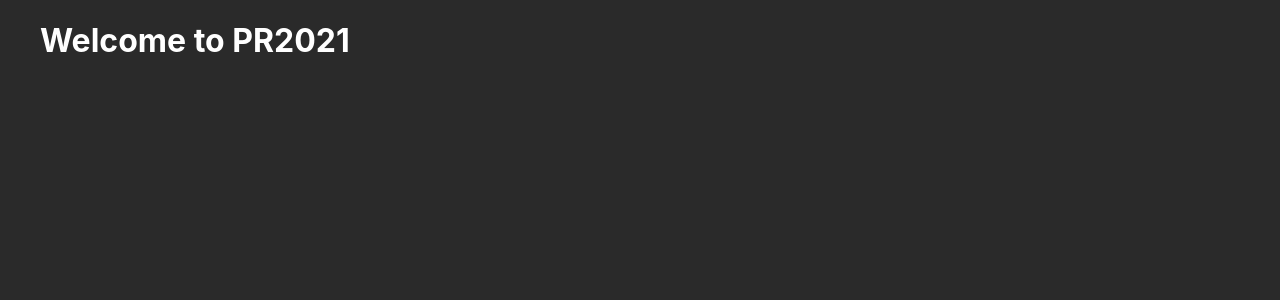
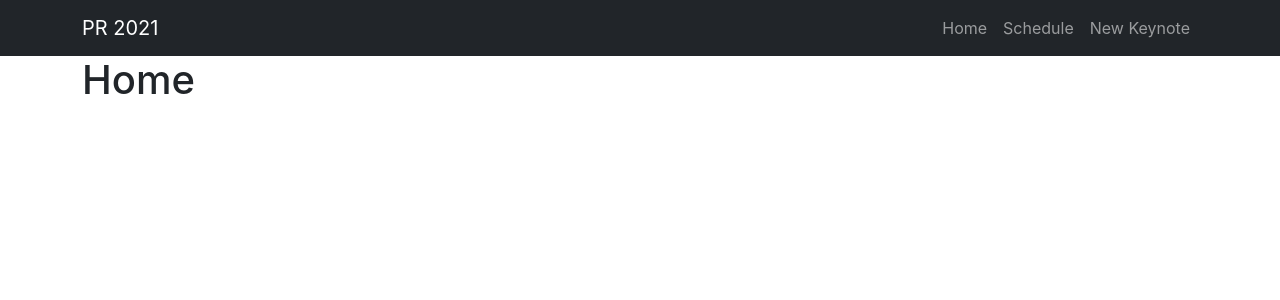
Before and after one commit to lazoxco/event-schedule-app, a React (Create React App) app: page / in a window 1280 px wide. Shown: the top 300 px of the page. Built offline with nearby package versions, Linux system fonts and the light colour scheme.

Commit message:
Added home and schedule routes.

```diff
--- a/public/index.html
+++ b/public/index.html
@@ -24,6 +24,7 @@
       work correctly both with client-side routing and a non-root public URL.
       Learn how to configure a non-root public URL by running `npm run build`.
     -->
+    <link href="https://cdn.jsdelivr.net/npm/bootstrap@5.0.1/dist/css/bootstrap.min.css" rel="stylesheet" integrity="sha384-+0n0xVW2eSR5OomGNYDnhzAbDsOXxcvSN1TPprVMTNDbiYZCxYbOOl7+AMvyTG2x" crossorigin="anonymous">
     <title>PR2021</title>
   </head>
   <body>
--- a/src/App.js
+++ b/src/App.js
@@ -1,12 +1,21 @@
+import { BrowserRouter as Router, Route, Switch } from 'react-router-dom'
+import Navbar from './containers/Navbar'
 import Home from './containers/Home'
+import Schedule from './containers/Schedule'
 
 function App() {
   return (
-    <div className="App">
-      <div className="container">
-        <Home />
+    <Router>
+      <div className="App">
+        <Navbar />
+
+        <Switch>
+          <Route exact path="/" component={Home}/>
+          <Route exact path="/schedule" component={Schedule}/>
+        </Switch>
+
       </div>
-    </div>
+    </Router>
   );
 }
 
--- a/src/containers/Home.js
+++ b/src/containers/Home.js
@@ -4,7 +4,9 @@ class Home extends Component {
   render(){
     return(
       <div className="home">
-        <h1>Welcome to PR2021</h1>
+        <div className="container">
+          <h1>Home</h1>
+        </div>
       </div>
     )
   }
--- /dev/null
+++ b/src/containers/Navbar.js
@@ -0,0 +1,26 @@
+// import { Link } from 'react-router-dom'
+
+const Navbar = () => {
+  return (
+    <nav className="navbar navbar-expand-sm bg-dark navbar-dark">
+    <div class="container">
+      <a className="navbar-brand" href="/">PR 2021</a>
+
+      <ul className="navbar-nav">
+        <li className="nav-item active">
+          <a className="nav-link" href="/">Home</a>
+        </li>
+        <li className="nav-item">
+          <a className="nav-link" href="#">Schedule</a>
+        </li>
+        <li className="nav-item">
+          <a className="nav-link" href="#">New Keynote</a>
+        </li>
+      </ul>
+    </div>
+
+  </nav>
+  )
+}
+
+export default Navbar
--- /dev/null
+++ b/src/containers/Schedule.js
@@ -0,0 +1,11 @@
+
+const Schedule = () => {
+  return (
+    <div className="container">
+      <div>Schedule page</div>
+      <div>Show keynotes list component</div>
+    </div>
+  )
+}
+
+export default Schedule
--- a/src/index.css
+++ b/src/index.css
@@ -5,16 +5,9 @@ body {
     sans-serif;
   -webkit-font-smoothing: antialiased;
   -moz-osx-font-smoothing: grayscale;
-  background-color: #2A2A2A;
-  color: white;
 }
 
 code {
   font-family: source-code-pro, Menlo, Monaco, Consolas, 'Courier New',
     monospace;
 }
-
-.container {
-  max-width: 1200px;
-  margin: 0 auto;
-}
```
